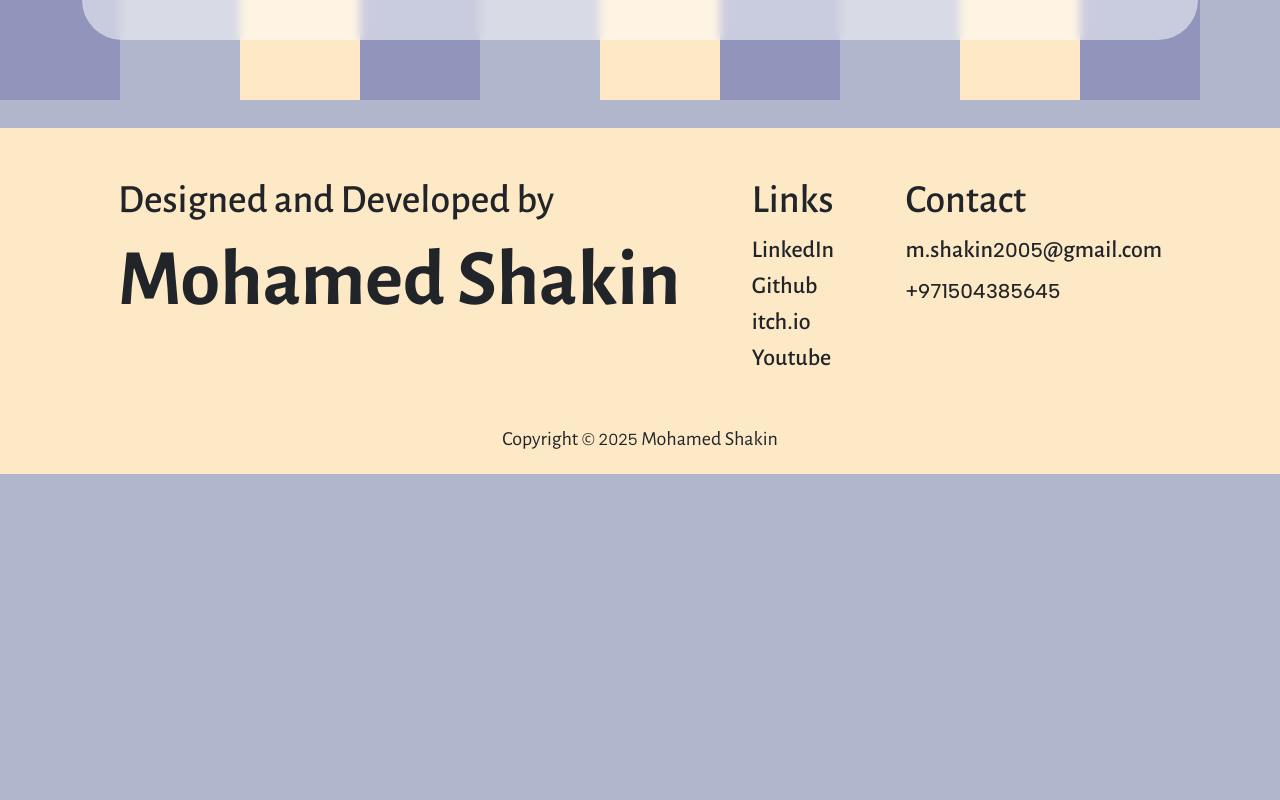
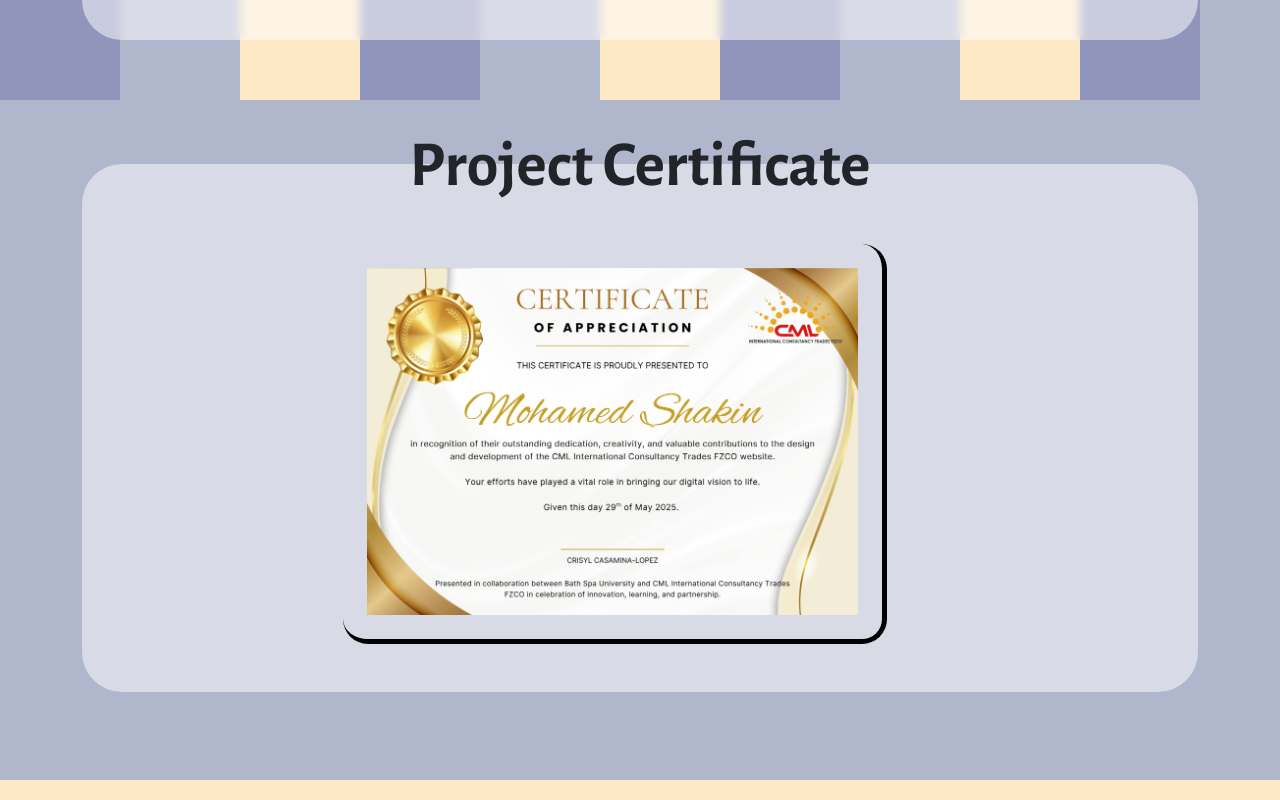
Before and after one commit to Mohamedshakin02/portfolio-website, a React (Vite) app in the folder portfolio/: page /certificates in a window 1280 px wide. Shown: the part 1500-2300 px from the top of the page. Before the commit the page ends 1974 px from the top, so only its background shows below. Built offline with nearby package versions, Linux system fonts and the light colour scheme.

Commit message:
added project certificates section

```diff
--- a/portfolio/pages/CertificatesPage.jsx
+++ b/portfolio/pages/CertificatesPage.jsx
@@ -2,12 +2,14 @@
 import AcademicCerificates from '../src/components/AcademicCerificates'
 import CourseCertificates from '../src/components/CourseCertificates'
 import Footer from '../src/components/Footer';
+import ProjectCertificates from '../src/components/ProjectCertificates';
 
 function CertificatesPage() {
   return (
     <>
       <CourseCertificates />
       <AcademicCerificates />
+      <ProjectCertificates />
       <div className="certificates-footer">
         <Footer />
       </div>
--- /dev/null
+++ b/portfolio/src/components/ProjectCertificates.jsx
@@ -0,0 +1,101 @@
+import React, { useState } from 'react';
+import '../App.css';
+import '/stylesheet/all_projects.css';
+import { Swiper, SwiperSlide } from 'swiper/react';
+import 'swiper/css';
+import 'swiper/css/pagination';
+import { Pagination } from 'swiper/modules';
+
+// Certificate images
+import CertificateImg1 from '../assets/certificates/CML.png';
+
+
+function ProjectCertificates() {
+    const [certificates] = useState([
+        { title: 'CML Project Certificate', image: CertificateImg1 },
+    ]);
+
+    return (
+
+            <>
+
+                <style>
+                            {`
+
+                    .project-certificates-content .swiper-wrapper{
+                    display: flex;
+                    justify-content: center;}
+
+                    .all-certificates-content .project-certificate-card{
+                    height: 25rem;}
+
+                    @media (max-width: 992px) {
+                        .all-certificates-content .project-certificate-card{
+                        height: 20rem !important;}
+
+                    @media (max-width: 768px) {
+                        .project-certificates-content .swiper-wrapper{
+                        justify-content: flex-start;}
+                    }
+
+                    @media (max-width: 576px) {
+                        .all-certificates-content .project-certificate-card{
+                        height: 15rem !important;}
+                `}
+
+                </style>
+
+
+                <div className="all-certificates-container container-md">
+                    <h1 className="display-3 fw-semibold text-center mb-5">Project Certificate</h1>
+
+                    <div className="all-certificates-content project-certificates-content p-0 pb-4 p-md-4 p-lg-5" style={{ pointerEvents: "auto" }}>
+                        <Swiper
+                            slidesPerView={"auto"}
+                            centeredSlides={true}
+                            spaceBetween={50}
+                            initialSlide={0}
+                            loop={true}
+                            pagination={{ clickable: true, dynamicBullets: true, }}
+                            modules={[Pagination]}
+                            className="mySwiper"
+                            breakpoints={{
+                                0: {
+                                    centeredSlides: true,
+                                },
+                                576: {
+                                    centeredSlides: true,
+                                },
+                                768: {
+                                    centeredSlides: false,
+                                    spaceBetween: 40,
+                                },
+                                992: {
+                                    centeredSlides: false,
+                                    spaceBetween: 40,
+                                },
+                                1200: {
+                                    centeredSlides: false,
+                                },
+                            }}
+                        >
+                            {certificates.map((certificate, index) => (
+                                <SwiperSlide key={index} className="certificate-slide">
+                                    <div className="all-certificate-card project-certificate-card">
+                                        <img
+                                            src={certificate.image}
+                                            alt={certificate.title}
+                                            className="certificate-img"
+                                        />
+                                    </div>
+                                </SwiperSlide>
+                            ))}
+                        </Swiper>
+                    </div>
+                </div>
+
+            </>
+        );
+}
+
+export default ProjectCertificates
```
Also changed, not shown: portfolio/src/assets/certificates/CML.png (added).
